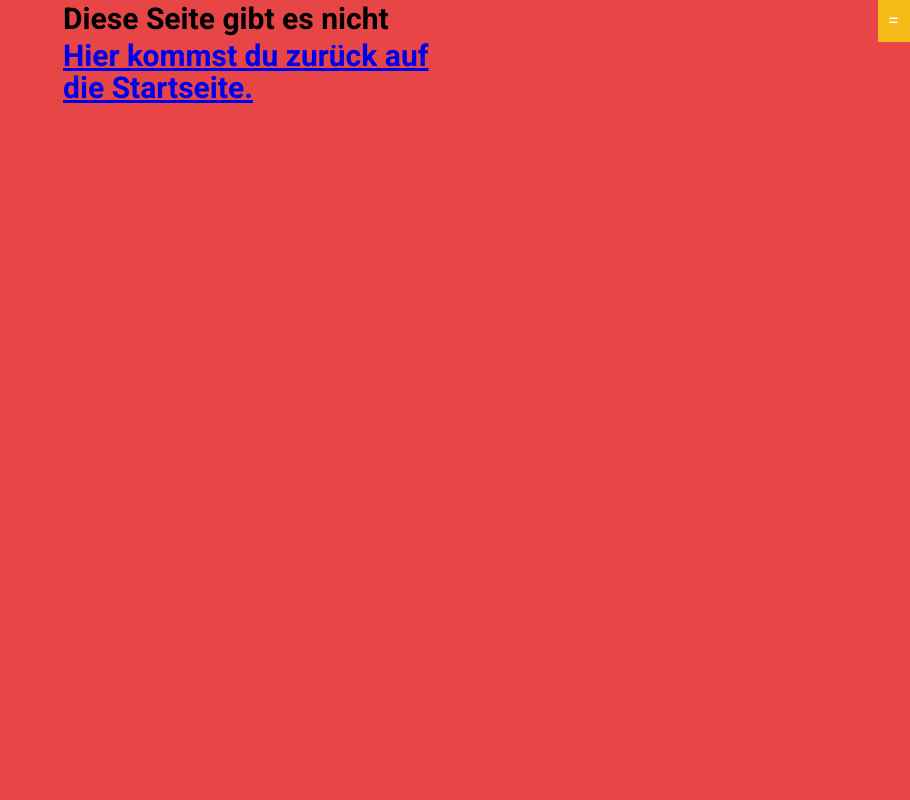
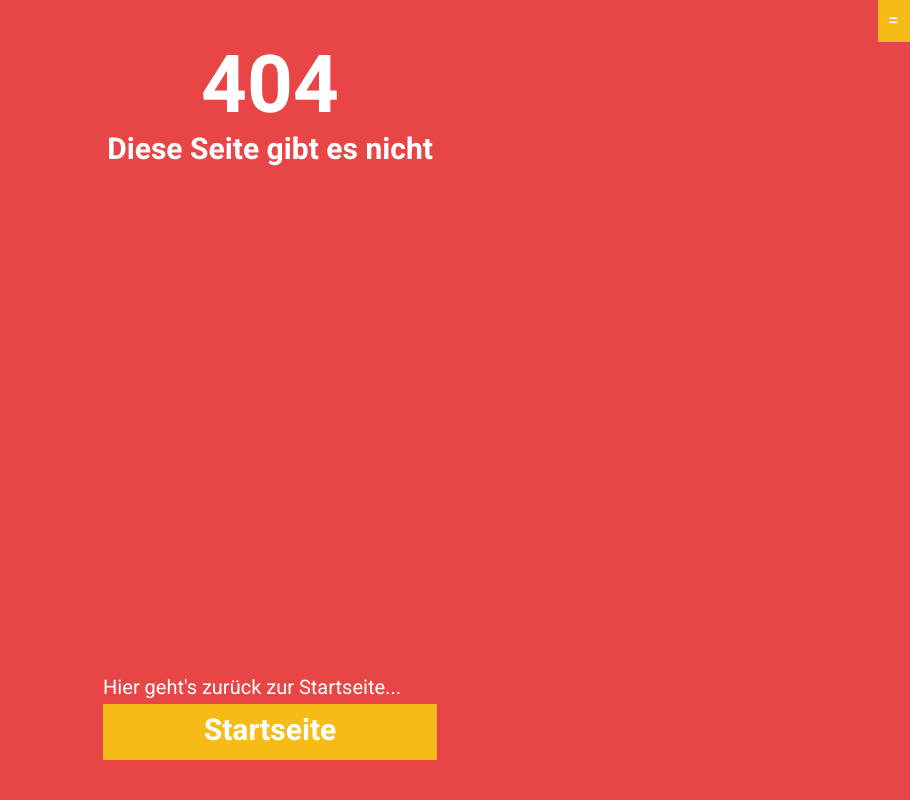
Before and after one commit to leamoser/mma-game_final, a PHP site: page /404.php in a window 1280 px wide. Shown: the whole page, without its empty margins (370-1280 px from the left). Run offline with PHP 8.4, Linux system fonts and the light colour scheme; some libraries are stand-ins or nearby versions.

Commit message:
styling 404

```diff
--- a/404.php
+++ b/404.php
@@ -1,8 +1,20 @@
 <?php
 include('templates/head.php')
 ?>
-<h2>Diese Seite gibt es nicht</h2>
-<h2><a href="/choose_mode.php">Hier kommst du zurück auf die Startseite.</a></h2>
+<section class="maincontainer" id="error">
+    <article class="errormessage">
+        <h1>404</h1>
+        <h2>Diese Seite gibt es nicht</h2>
+    </article>
+    <article>
+        <p>Hier geht's zurück zur Startseite...</p>
+        <button class="full">
+            <a href="/choose_mode">
+                <p>Startseite</p>
+            </a>
+        </button>
+    </article>
+</section>
 
 <?php
 include('templates/foot.php')
--- a/css/main.css
+++ b/css/main.css
@@ -20,6 +20,7 @@
   --f-m-bold: 700 1.25rem/110% Heebo, sans-serif;
   --f-s-bold: 700 0.725rem/110% Heebo, sans-serif;
   --f-m-light: 400 1.25rem/110% Heebo, sans-serif;
+  --f-m-textschrift: 400 1rem/110% Heebo, sans-serif;
   /*Abstände*/
   --ga-around: 40px;
   --ga-sml: calc( var(--ga-around) / 2 );
@@ -90,6 +91,9 @@ button p{
 }
 button.full p{
   font: var(--f-l-bold);
+}
+.fixed{
+  position:fixed;
 }
 /*Grundaufbau der Seite über alle Pages*/
 section.maincontainer{
@@ -507,7 +511,7 @@ section#game button.btnPlace:last-child{
 }
 
 
-/*INHALTSSEITEN******************************/
+/*INHALTSSEITEN************************************/
 section.maincontainer#contentpage{
   color: var(--co-negativ);
 }
@@ -537,11 +541,22 @@ section.maincontainer#contentpage h3{
   color: var(--co-akzent-fancy);
 }
 section.maincontainer#contentpage ul li{
-  font: var(--f-m-light);
-  font-size: 1rem;
+  font: var(--f-m-textschrift);
   padding: 5px 0;
 }
 
-.fixed{
-  position:fixed;
+/*404****************************************/
+section.maincontainer#error{
+  color: var(--co-negativ);
+  height: 100vh;
+  height: calc(var(--vh-calc, 1vh) * 100);
+  display: flex;
+  flex-direction: column;
+  justify-content: space-between;
 }
+section.maincontainer#error article:first-of-type{
+  text-align: center;
+}
+section.maincontainer#error h1{
+  font-size: 5rem;
+}
```
